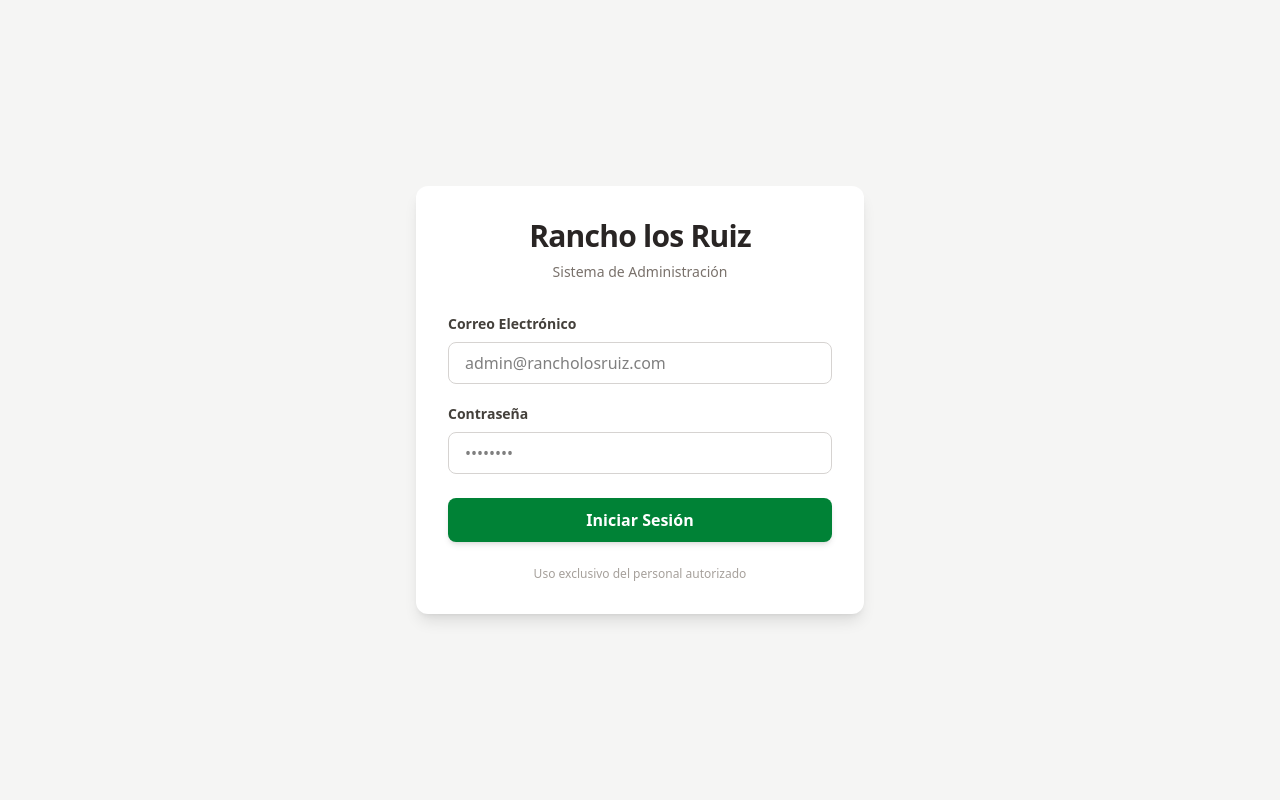
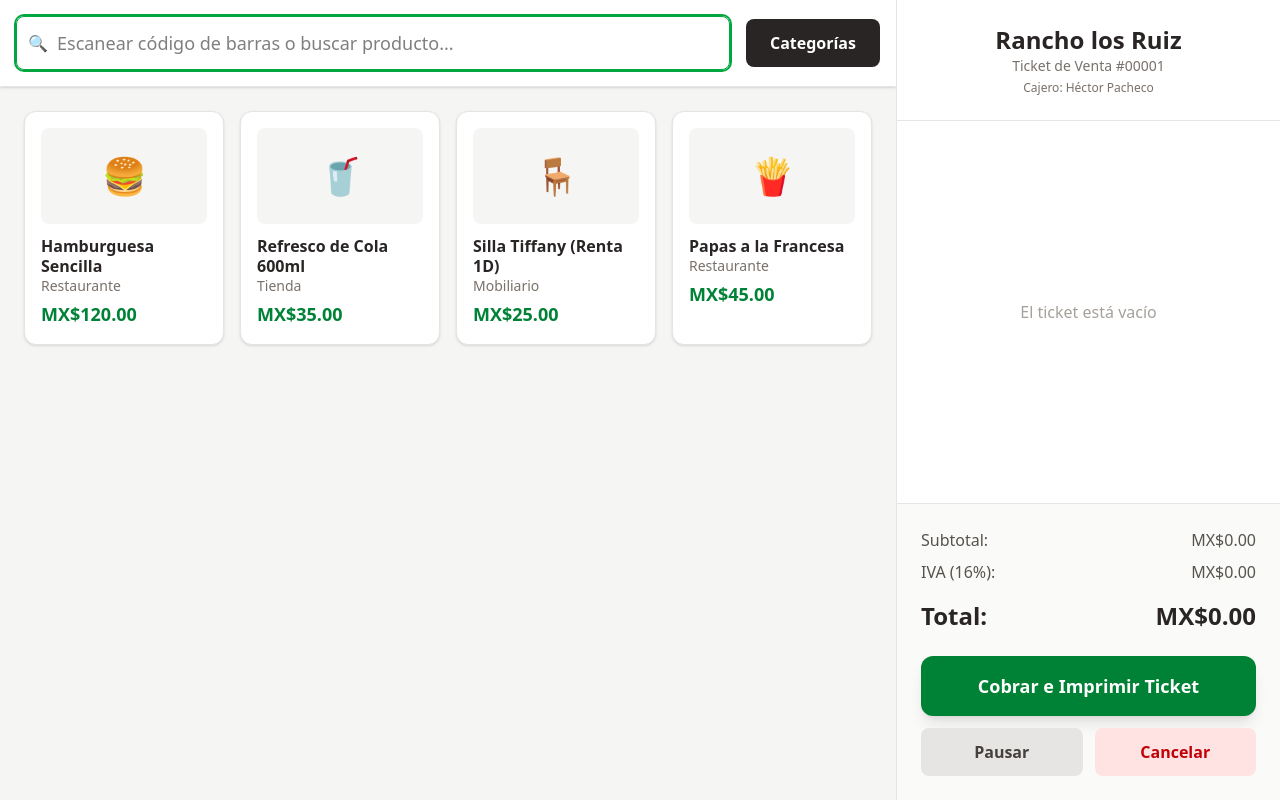
Before and after one commit to hectorinhhpr/rancho-los-ruiz-admin, an Angular app: page /pos in a window 1280 px wide. Before the commit this address led to /login. Built offline with nearby package versions, Linux system fonts and the light colour scheme.

Commit message:
feat: interfaz funcional de caja registradora POS y rutas conectadas

```diff
--- a/src/app/app.routes.ts
+++ b/src/app/app.routes.ts
@@ -26,6 +26,13 @@ export const routes: Routes = [
     loadComponent: () => import('./pages/reservaciones/reservaciones').then(m => m.Reservaciones),
     // canActivate: [authGuard]
   },
+
+  // 👇 AQUÍ AGREGAMOS LA NUEVA RUTA DEL PUNTO DE VENTA 👇
+  {
+    path: 'pos',
+    loadComponent: () => import('./pages/pos/pos').then(m => m.PosComponent),
+  },
+
   {
     path: '**',
     redirectTo: 'login'
--- a/src/app/components/sidebar/sidebar.html
+++ b/src/app/components/sidebar/sidebar.html
@@ -7,21 +7,36 @@
 
   <!-- Enlaces de Navegación -->
   <nav class="flex-1 px-4 py-6 space-y-2">
-    <a href="#" class="flex items-center px-4 py-3 bg-green-700 text-white rounded-lg shadow-md transition">
-      <span class="font-medium">Inicio / Calendario</span>
+
+    <!-- Dashboard / Inicio -->
+    <a
+      routerLink="/dashboard"
+      routerLinkActive="bg-green-700 text-white shadow-md"
+      class="flex items-center px-4 py-3 hover:bg-stone-800 hover:text-white rounded-lg transition cursor-pointer">
+      <span class="font-medium">Dashboard</span>
     </a>
 
-    <a href="#" class="flex items-center px-4 py-3 hover:bg-stone-800 hover:text-white rounded-lg transition">
-      <span class="font-medium">Reservaciones</span>
+    <!-- Punto de Venta (POS) -->
+    <a
+      routerLink="/pos"
+      routerLinkActive="bg-green-700 text-white shadow-md"
+      class="flex items-center px-4 py-3 hover:bg-stone-800 hover:text-white rounded-lg transition cursor-pointer">
+      <span class="font-medium">Punto de Venta (POS)</span>
     </a>
 
-    <a href="#" class="flex items-center px-4 py-3 hover:bg-stone-800 hover:text-white rounded-lg transition">
+    <!-- Directorio de Clientes -->
+    <a
+      routerLink="/clientes"
+      routerLinkActive="bg-green-700 text-white shadow-md"
+      class="flex items-center px-4 py-3 hover:bg-stone-800 hover:text-white rounded-lg transition cursor-pointer">
       <span class="font-medium">Directorio de Clientes</span>
     </a>
 
-    <a href="#" class="flex items-center px-4 py-3 hover:bg-stone-800 hover:text-white rounded-lg transition">
-      <span class="font-medium">Reportes Operativos</span>
-    </a>
+    <!-- Reservaciones (Pausado temporalmente) -->
+    <div class="flex items-center px-4 py-3 mt-4 border border-dashed border-stone-700 rounded-lg opacity-50 select-none">
+      <span class="font-medium text-sm">Reservaciones (Pausado)</span>
+    </div>
+
   </nav>
 
   <!-- Botón de Salida -->
--- a/src/app/components/sidebar/sidebar.ts
+++ b/src/app/components/sidebar/sidebar.ts
@@ -1,8 +1,10 @@
 import { Component } from '@angular/core';
+import { RouterLink, RouterLinkActive } from '@angular/router';
 
 @Component({
   selector: 'app-sidebar',
-  imports: [],
+  standalone: true,
+  imports: [RouterLink, RouterLinkActive],
   templateUrl: './sidebar.html',
   styleUrl: './sidebar.css',
 })
--- a/src/app/pages/login/login.html
+++ b/src/app/pages/login/login.html
@@ -32,8 +32,9 @@
         >
       </div>
 
-      <!-- Botón de Acceso -->
+      <!-- Botón de Acceso (¡Aquí está el cambio clave!) -->
       <button
+        (click)="iniciarSesion()"
         type="button"
         class="w-full bg-green-700 hover:bg-green-800 text-white font-bold py-2.5 px-4 rounded-lg shadow-md transition duration-200 ease-in-out transform hover:-translate-y-0.5"
       >
--- a/src/app/pages/login/login.ts
+++ b/src/app/pages/login/login.ts
@@ -1,9 +1,21 @@
 import { Component } from '@angular/core';
+import { Router } from '@angular/router'; // 1. Importamos la herramienta de navegación
 
 @Component({
   selector: 'app-login',
+  standalone: true,
   imports: [],
   templateUrl: './login.html',
   styleUrl: './login.css',
 })
-export class LoginComponent {}
+export class LoginComponent {
+
+  // 2. Le pedimos prestado el Router a Angular
+  constructor(private router: Router) {}
+
+  // 3. Creamos la función del botón (Atajo temporal para tus pruebas)
+  iniciarSesion() {
+    this.router.navigate(['/pos']);
+  }
+
+}
--- /dev/null
+++ b/src/app/pages/pos/pos.html
@@ -0,0 +1,111 @@
+<div class="flex h-screen bg-stone-100 font-sans print:bg-white">
+
+  <!-- PANEL IZQUIERDO: Buscador y Productos (Se oculta al imprimir el ticket) -->
+  <div class="flex-1 flex flex-col h-full print:hidden">
+
+    <!-- Barra superior con buscador para Lector de Código de Barras -->
+    <div class="p-4 bg-white shadow-sm flex gap-4 items-center border-b border-stone-200">
+      <div class="w-full relative">
+        <span class="absolute inset-y-0 left-0 flex items-center pl-3 text-stone-400">
+          🔍
+        </span>
+        <!-- El atributo 'autofocus' asegura que el lector de códigos escriba aquí automáticamente -->
+        <!-- Buscador / Lector de Códigos -->
+        <input
+          #codigoInput
+          (keyup.enter)="buscarProducto(codigoInput.value); codigoInput.value = ''"
+          type="text"
+          autofocus
+          placeholder="Escanear código de barras o buscar producto..."
+          class="w-full pl-10 pr-4 py-3 border border-stone-300 rounded-lg focus:ring-2 focus:ring-green-600 focus:border-green-600 outline-none text-lg transition"
+        >
+      </div>
+      <button class="bg-stone-800 hover:bg-stone-900 text-white font-semibold py-3 px-6 rounded-lg transition">
+        Categorías
+      </button>
+    </div>
+
+    <!-- Cuadrícula de Productos -->
+    <div class="p-6 grid grid-cols-2 md:grid-cols-3 lg:grid-cols-4 gap-4 overflow-y-auto">
+
+      @for (producto of productos; track producto.id) {
+        <div (click)="agregarAlTicket(producto)" class="bg-white p-4 rounded-xl shadow-sm border border-stone-200 cursor-pointer hover:shadow-md hover:border-green-500 transition">
+          <div class="h-24 bg-stone-100 rounded-lg mb-3 flex items-center justify-center text-4xl">{{ producto.icono }}</div>
+          <p class="font-bold text-stone-800 leading-tight">{{ producto.nombre }}</p>
+          <p class="text-sm text-stone-500 mb-1">{{ producto.categoria }}</p>
+          <p class="text-green-700 font-bold text-lg">{{ producto.precio | currency:'MXN' }}</p>
+        </div>
+      }
+
+    </div>
+  </div>
+
+  <!-- PANEL DERECHO: Ticket de Venta (Este será el único elemento visible en la impresora térmica) -->
+  <div class="w-96 bg-white border-l border-stone-200 flex flex-col h-full print:w-full print:border-none print:h-auto print:m-0 print:p-0">
+
+    <!-- Encabezado del Ticket -->
+    <div class="p-6 border-b border-stone-200 print:border-b-2 print:border-dashed print:border-black print:pb-4 print:pt-0">
+      <h2 class="text-2xl font-bold text-center text-stone-800 print:text-black">Rancho los Ruiz</h2>
+      <p class="text-center text-stone-500 text-sm print:text-black">Ticket de Venta #00001</p>
+      <p class="text-center text-stone-500 text-xs mt-1 print:text-black">Cajero: Héctor Pacheco</p>
+    </div>
+
+    <!-- Lista de Artículos a Cobrar -->
+    <div class="flex-1 overflow-y-auto p-6 print:p-0 print:py-4 print:overflow-visible">
+
+      @for (item of ticket; track item.producto.id) {
+        <div class="flex justify-between items-start mb-4 print:text-black print:mb-2">
+          <div>
+            <p class="font-bold text-stone-800 print:text-black print:text-sm">{{ item.cantidad }}x {{ item.producto.nombre }}</p>
+          </div>
+          <p class="font-bold text-stone-800 print:text-black print:text-sm">{{ item.importe | currency:'MXN' }}</p>
+        </div>
+      }
+
+      @if (ticket.length === 0) {
+        <div class="h-full flex items-center justify-center text-stone-400 print:hidden">
+          <p>El ticket está vacío</p>
+        </div>
+      }
+    </div>
+
+    <!-- Zona de Totales y Botón de Cobro -->
+    <div class="p-6 bg-stone-50 border-t border-stone-200 print:bg-white print:border-t-2 print:border-dashed print:border-black print:p-0 print:pt-4">
+
+      <div class="flex justify-between text-stone-600 mb-2 print:text-black print:text-sm">
+        <p>Subtotal:</p>
+        <p>{{ subtotal | currency:'MXN' }}</p>
+      </div>
+      <div class="flex justify-between text-stone-600 mb-4 print:text-black print:text-sm">
+        <p>IVA (16%):</p>
+        <p>{{ iva | currency:'MXN' }}</p>
+      </div>
+
+      <div class="flex justify-between text-2xl font-bold text-stone-800 mb-6 print:text-black print:text-lg">
+        <p>Total:</p>
+        <p>{{ total | currency:'MXN' }}</p>
+      </div>
+
+      <!-- Botones de Acción (Se ocultan al imprimir) -->
+      <button onclick="window.print()" class="w-full bg-green-700 hover:bg-green-800 text-white font-bold py-4 rounded-xl shadow-lg transition text-lg print:hidden">
+        Cobrar e Imprimir Ticket
+      </button>
+
+      <div class="grid grid-cols-2 gap-3 mt-3 print:hidden">
+        <button class="bg-stone-200 hover:bg-stone-300 text-stone-700 font-semibold py-3 rounded-lg transition">
+          Pausar
+        </button>
+        <button (click)="limpiarTicket()" class="bg-red-100 hover:bg-red-200 text-red-700 font-semibold py-3 rounded-lg transition">
+          Cancelar
+        </button>
+      </div>
+
+      <!-- Mensaje final visible solo en el ticket impreso -->
+      <p class="hidden print:block text-center text-xs font-bold mt-6 print:text-black">
+        ¡Gracias por su visita!<br>Vuelva pronto a Rancho los Ruiz
+      </p>
+    </div>
+
+  </div>
+
+</div>
--- /dev/null
+++ b/src/app/pages/pos/pos.ts
@@ -0,0 +1,65 @@
+import { Component } from '@angular/core';
+import { CommonModule } from '@angular/common'; // Necesario para el formato de moneda (CurrencyPipe)
+
+// 1. Definimos cómo es un Producto y cómo es un Artículo en el Ticket
+export interface Producto { id: string; nombre: string; categoria: string; precio: number; icono: string; }
+export interface ItemTicket { producto: Producto; cantidad: number; importe: number; }
+
+@Component({
+  selector: 'app-pos',
+  standalone: true,
+  imports: [CommonModule],
+  templateUrl: './pos.html',
+})
+export class PosComponent {
+  // 2. Inventario de prueba (Aylem reemplazará esto con Supabase después)
+  productos: Producto[] = [
+    { id: '1', nombre: 'Hamburguesa Sencilla', categoria: 'Restaurante', precio: 120.00, icono: '🍔' },
+    { id: '2', nombre: 'Refresco de Cola 600ml', categoria: 'Tienda', precio: 35.00, icono: '🥤' },
+    { id: '3', nombre: 'Silla Tiffany (Renta 1D)', categoria: 'Mobiliario', precio: 25.00, icono: '🪑' },
+    { id: '4', nombre: 'Papas a la Francesa', categoria: 'Restaurante', precio: 45.00, icono: '🍟' }
+  ];
+
+  // 3. Variables de la Caja Registradora
+  ticket: ItemTicket[] = [];
+  subtotal: number = 0;
+  iva: number = 0;
+  total: number = 0;
+
+  // 4. Función para cuando haces clic en un producto
+  agregarAlTicket(producto: Producto) {
+    const itemExistente = this.ticket.find(item => item.producto.id === producto.id);
+
+    if (itemExistente) {
+      itemExistente.cantidad++; // Si ya está en el ticket, sumamos 1 a la cantidad
+      itemExistente.importe = itemExistente.cantidad * itemExistente.producto.precio;
+    } else {
+      this.ticket.push({ producto, cantidad: 1, importe: producto.precio }); // Si es nuevo, lo agregamos
+    }
+    this.calcularTotales();
+  }
+
+  // 5. Matemáticas automáticas
+  calcularTotales() {
+    this.subtotal = this.ticket.reduce((suma, item) => suma + item.importe, 0);
+    this.iva = this.subtotal * 0.16; // Calculamos el 16% de IVA
+    this.total = this.subtotal + this.iva;
+  }
+
+  // 6. Botón de cancelar
+  limpiarTicket() {
+    this.ticket = [];
+    this.calcularTotales();
+  }
+  // Función para el Lector de Códigos de Barras
+  buscarProducto(codigo: string) {
+    // Buscamos si el código escaneado coincide con algún ID de nuestro inventario
+    const productoEncontrado = this.productos.find(p => p.id === codigo);
+
+    if (productoEncontrado) {
+      this.agregarAlTicket(productoEncontrado);
+    } else {
+      alert('⚠️ Producto no encontrado en la base de datos');
+    }
+  }
+}
```
Also changed, not shown: src/app/pages/pos/pos.css (added), 1 other file (tests, documents, lock files or other folders).
